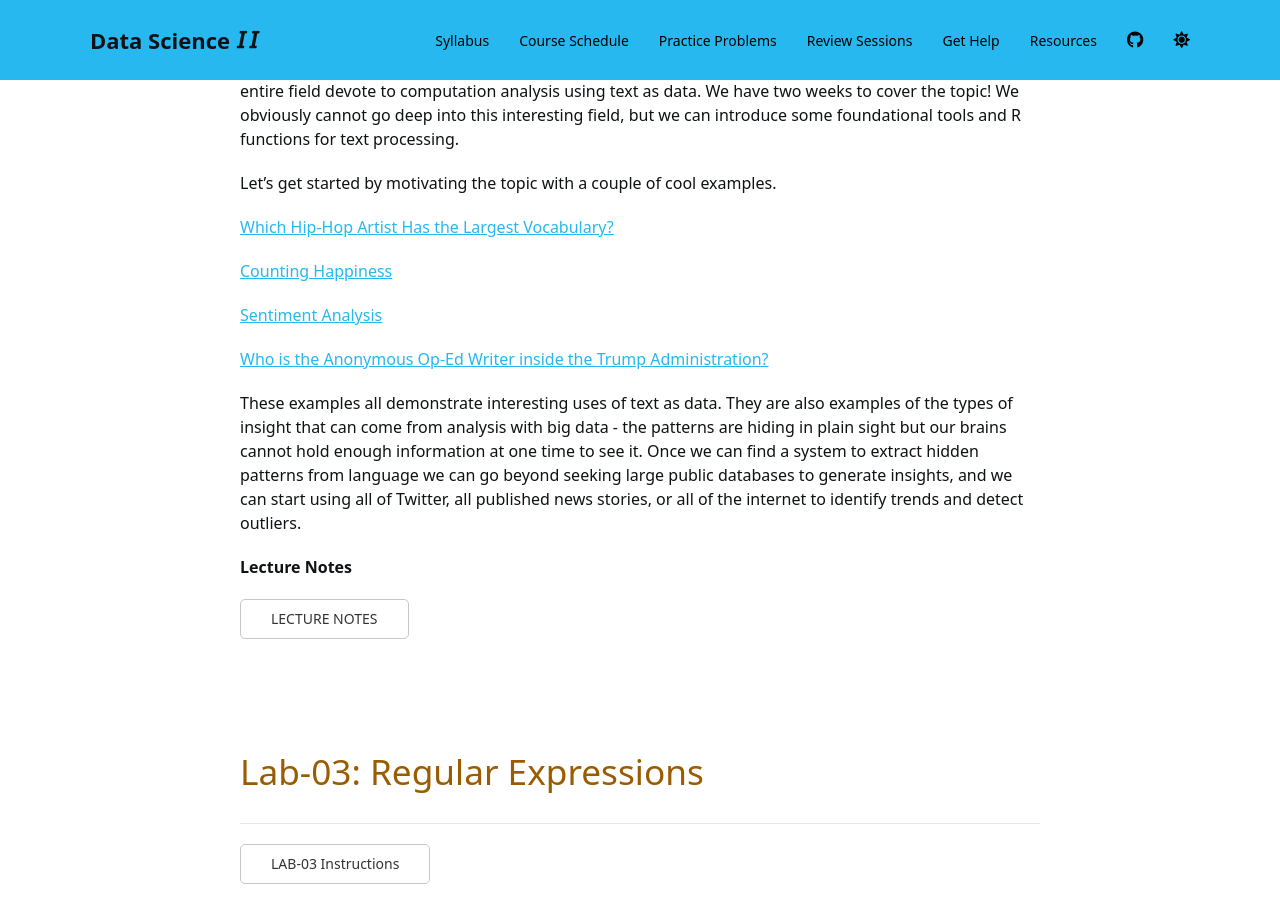
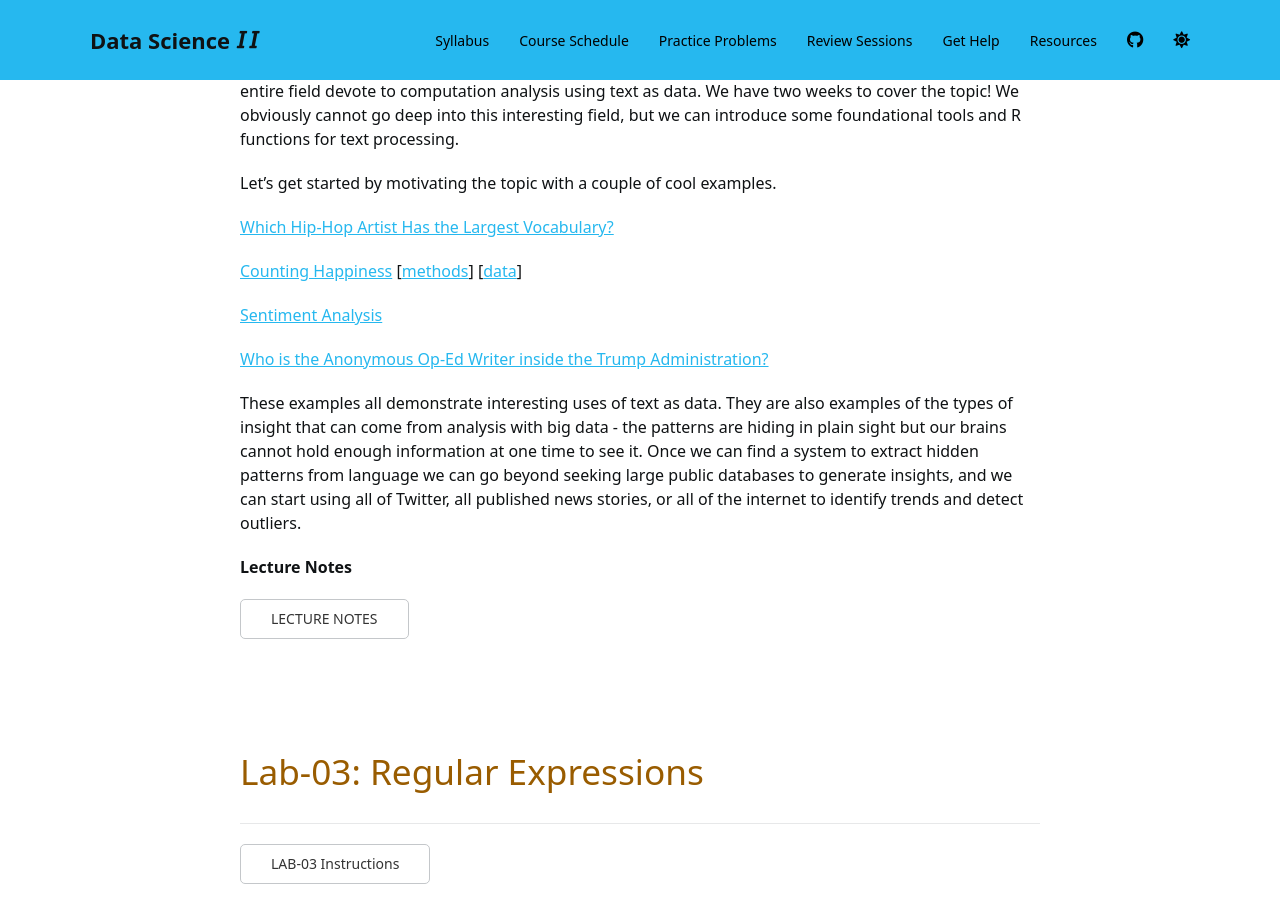
Before and after one commit to Watts-College/paf-514-template, a Jekyll site: the page built from schedule.md, in a window 1280 px wide and 900 px high, scrolled down 9557 px. Built offline with Jekyll 4.4.1, drawn with Linux system fonts in a browser that asks for light colours; nearby versions of some CDN libraries; a script bundle is joined from its source files by our own code; library files that are not in the unit come from our copies; a style sheet for code colours, icons or effects is not loaded.

Commit message:
Update schedule.md

```diff
--- a/schedule.md
+++ b/schedule.md
@@ -436,7 +436,7 @@ Let's get started by motivating the topic with a couple of cool examples.
 
 [Which Hip-Hop Artist Has the Largest Vocabulary?](https://pudding.cool/projects/vocabulary/index.html)
 
-[Counting Happiness](https://flowingdata.com/2021/07/29/counting-happiness/)
+[Counting Happiness](https://flowingdata.com/2021/07/29/counting-happiness/)  [[methods](https://megagon.ai/happydb-a-happiness-database-of-100000-happy-moments/)] [[data](https://github.com/megagonlabs/HappyDB)]
 
 [Sentiment Analysis](https://www.kaggle.com/rtatman/tutorial-sentiment-analysis-in-r)
 
```
